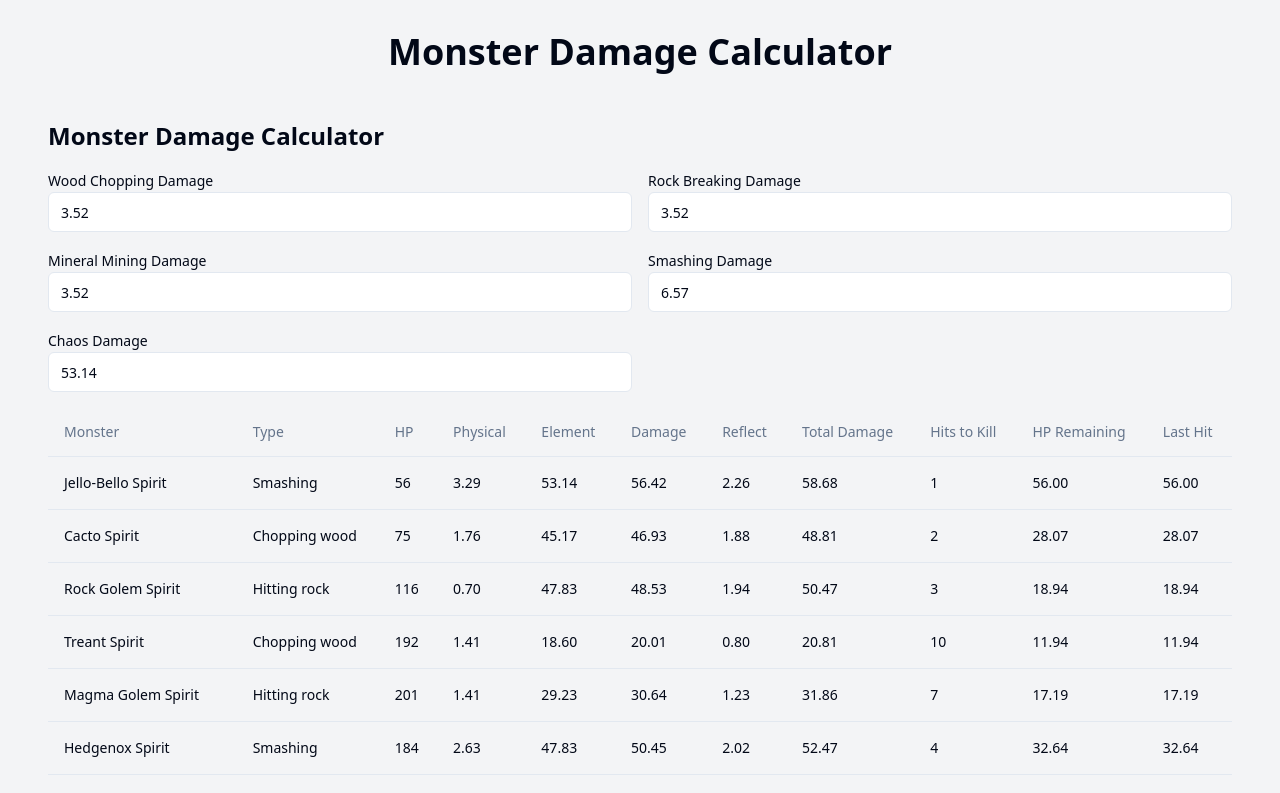
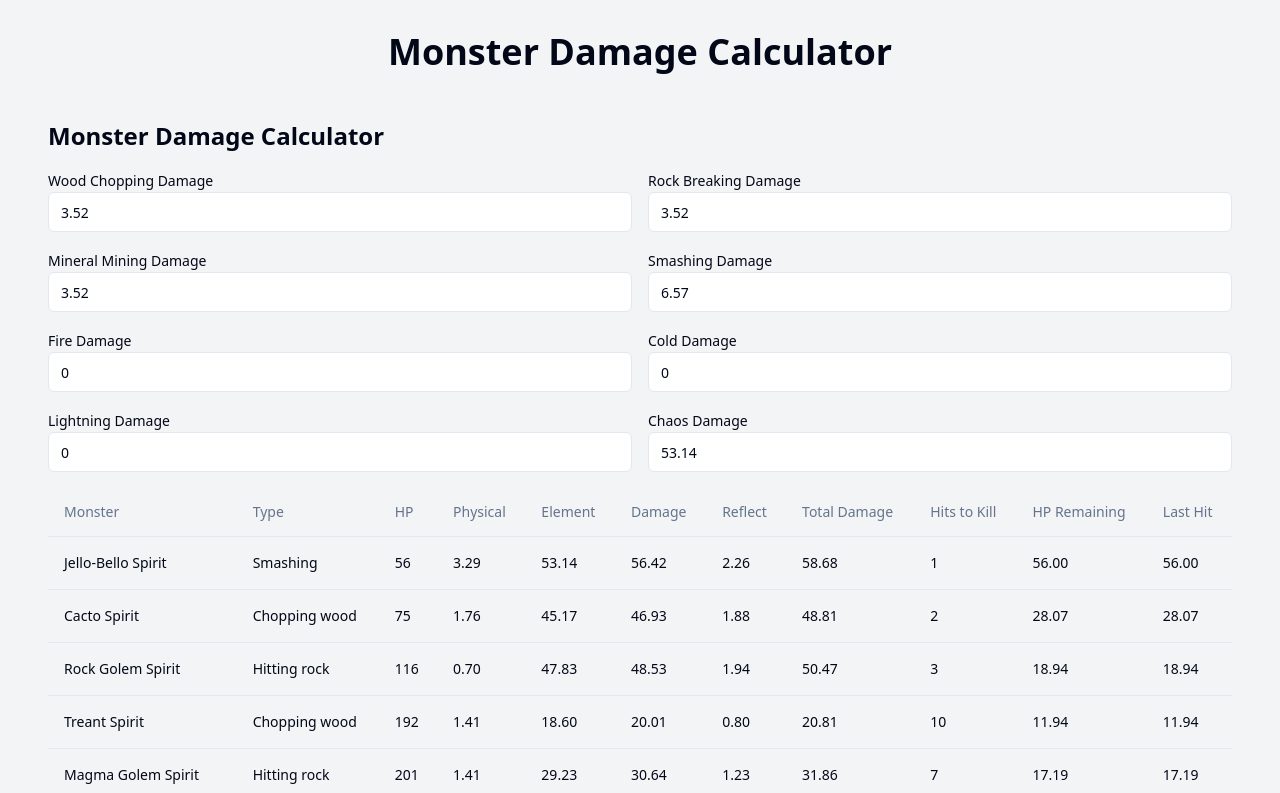
Before and after one commit to bensoro2/monster-math-magic-02, a React (Vite) app: page / in a window 1280 px wide. Shown: the top 793 px of the page. Built offline with nearby package versions, Linux system fonts and the light colour scheme.

Commit message:
Add elemental damage inputs
Implement inputs for Fire, Cold, and Lightning damage in the Monster Damage Calculator component, allowing users to edit and calculate damage accordingly.
[skip gpt_engineer]

```diff
--- a/src/components/MonsterDamageCalculator.jsx
+++ b/src/components/MonsterDamageCalculator.jsx
@@ -61,14 +61,19 @@ const MonsterDamageCalculator = () => {
     }
 
     const physicalDamageAfterResistance = physicalDamage * (1 - monster.resistances.physical / 100);
-    const elementDamageAfterResistance = playerStats.elementDamage.chaos * (1 - monster.resistances.chaos / 100);
-    const totalDamage = physicalDamageAfterResistance + elementDamageAfterResistance;
+    const fireDamageAfterResistance = playerStats.elementDamage.fire * (1 - monster.resistances.fire / 100);
+    const coldDamageAfterResistance = playerStats.elementDamage.cold * (1 - monster.resistances.cold / 100);
+    const lightningDamageAfterResistance = playerStats.elementDamage.lightning * (1 - monster.resistances.lightning / 100);
+    const chaosDamageAfterResistance = playerStats.elementDamage.chaos * (1 - monster.resistances.chaos / 100);
+
+    const totalElementalDamage = fireDamageAfterResistance + coldDamageAfterResistance + lightningDamageAfterResistance + chaosDamageAfterResistance;
+    const totalDamage = physicalDamageAfterResistance + totalElementalDamage;
     const reflectDamage = totalDamage * 0.04; // 4% reflect damage
     const hitsToKill = Math.ceil(monster.hp / totalDamage);
 
     return {
       physical: physicalDamageAfterResistance.toFixed(2),
-      element: elementDamageAfterResistance.toFixed(2),
+      element: totalElementalDamage.toFixed(2),
       damage: totalDamage.toFixed(2),
       reflect: reflectDamage.toFixed(2),
       totalDamage: (totalDamage + reflectDamage).toFixed(2),
@@ -88,12 +93,12 @@ const MonsterDamageCalculator = () => {
     }));
   };
 
-  const handleElementDamageChange = (value) => {
+  const handleElementDamageChange = (type, value) => {
     setPlayerStats(prevStats => ({
       ...prevStats,
       elementDamage: {
         ...prevStats.elementDamage,
-        chaos: parseFloat(value) || 0
+        [type]: parseFloat(value) || 0
       }
     }));
   };
@@ -139,12 +144,39 @@ const MonsterDamageCalculator = () => {
           />
         </div>
         <div>
+          <Label htmlFor="fireDamage">Fire Damage</Label>
+          <Input
+            id="fireDamage"
+            type="number"
+            value={playerStats.elementDamage.fire}
+            onChange={(e) => handleElementDamageChange('fire', e.target.value)}
+          />
+        </div>
+        <div>
+          <Label htmlFor="coldDamage">Cold Damage</Label>
+          <Input
+            id="coldDamage"
+            type="number"
+            value={playerStats.elementDamage.cold}
+            onChange={(e) => handleElementDamageChange('cold', e.target.value)}
+          />
+        </div>
+        <div>
+          <Label htmlFor="lightningDamage">Lightning Damage</Label>
+          <Input
+            id="lightningDamage"
+            type="number"
+            value={playerStats.elementDamage.lightning}
+            onChange={(e) => handleElementDamageChange('lightning', e.target.value)}
+          />
+        </div>
+        <div>
           <Label htmlFor="chaosDamage">Chaos Damage</Label>
           <Input
             id="chaosDamage"
             type="number"
             value={playerStats.elementDamage.chaos}
-            onChange={(e) => handleElementDamageChange(e.target.value)}
+            onChange={(e) => handleElementDamageChange('chaos', e.target.value)}
           />
         </div>
       </div>
```
